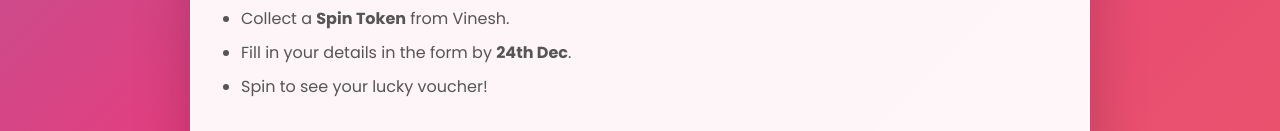
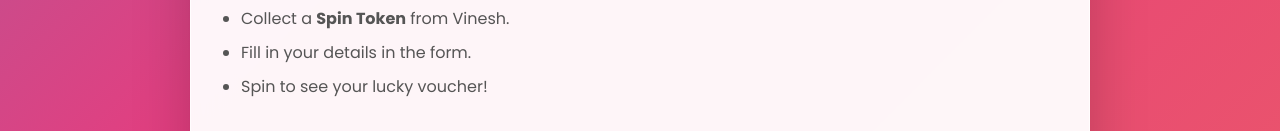
Before and after one commit to ssarveshpm/spinwheel, a plain HTML site: page index.html in a window 1280 px wide. Shown: the part 426-557 px from the top of the page. Drawn offline with Linux system fonts and the light colour scheme.

Commit message:
Add files via upload

```diff
--- a/index.html
+++ b/index.html
@@ -643,7 +643,7 @@
             <p style=" margin-top: 25px; margin-bottom: 10px; text-align: left;">All you need to do is : </p>
             <ul class="welcome-steps">
                 <li>Collect a <strong>Spin Token</strong> from Vinesh.</li>
-                <li>Fill in your details in the form by <strong>24th Dec</strong>.</li>
+                <li>Fill in your details in the form.</li>
                 <li>Spin to see your lucky voucher!</li>
             </ul>
             <p style="margin-top: 30px; text-align: left; color: #555;">I can’t wait to see what
```
